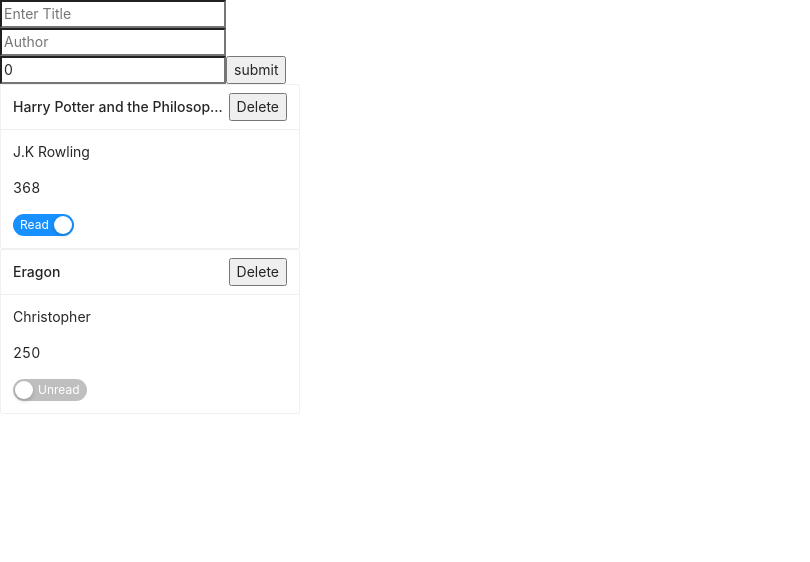
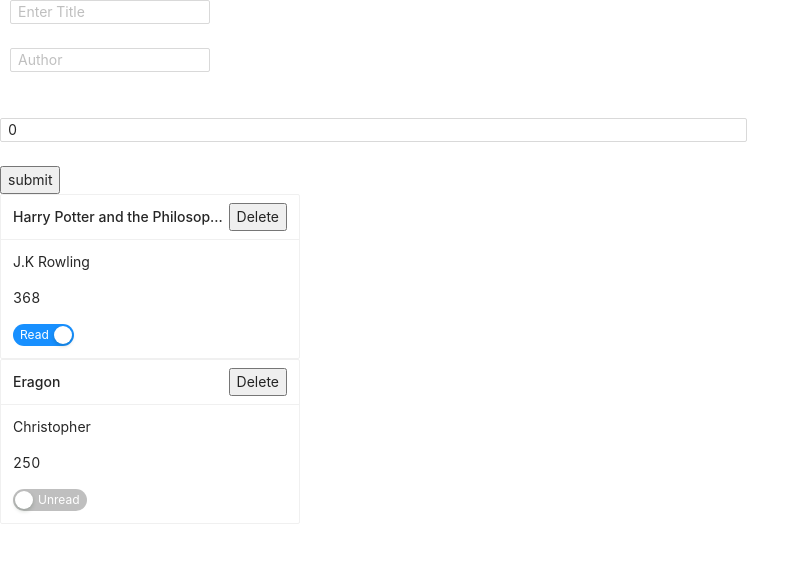
Before and after one commit to codingXwolf/library, a React (Create React App) app in the folder library-react/: page / in a window 1280 px wide. Shown: the top 562 px of the page, without its empty margins (0-810 px from the left). Built offline with nearby package versions, Linux system fonts and the light colour scheme.

Commit message:
Updating form with Ant D

```diff
--- /dev/null
+++ b/library-react/src/components/BookForm.js
@@ -0,0 +1,96 @@
+import React, { Component } from "react";
+import {Form, Input, Button, Switch,} from 'antd';
+
+
+class BookForm extends Component {
+  constructor(props) {
+    super(props)
+    this.state = {
+      title: '',
+      author: '',
+      pages: 0,
+      readStatus: false
+    }
+
+  }
+
+ handleChangeInput= (e) => {
+
+  this.setState({
+    [e.target.name]: e.target.value
+  })
+  console.log(this.state);
+}
+
+onSubmit = (e) => {
+ e.preventDefault();
+
+this.props.addBook(e.target);
+
+this.setState({
+  title: "",
+  author: "",
+  pages: 0,
+  readStatus: false,
+});
+
+}
+
+  render() {
+    return (
+      <div>
+        <Form
+          size="small"
+          labelCol={{
+            span: 4,
+          }}
+          wrapperCol={{
+            span: 14,
+          }}
+          layout="horizontal"
+          onSubmit={this.onSubmit}
+        >
+          <Form.Item>
+            <Input
+              style={{ width: 200, margin: "0 10px" }}
+              size="small"
+              type="text"
+              className="input"
+              placeholder="Enter Title"
+              name="title"
+              value={this.state.title}
+              onChange={this.handleChangeInput}
+            />
+          </Form.Item>
+
+          <Form.Item>
+            <Input
+              style={{ width: 200, margin: "0 10px" }}
+              size="small"
+              type="text"
+              className="input"
+              placeholder="Author"
+              name="author"
+              value={this.state.author}
+              onChange={this.handleChangeInput}
+            />
+          </Form.Item>
+          <br />
+          <Form.Item>
+            <Input
+              type="number"
+              className="input"
+              placeholder="Pages"
+              name="pages"
+              value={this.state.pages}
+              onChange={this.handleChangeInput}
+            />
+          </Form.Item>
+          <input type="submit" value="submit" />
+        </Form>
+      </div>
+    );
+  }
+}
+
+export default BookForm;
--- a/library-react/src/components/Form.js
+++ /dev/null
@@ -1,75 +0,0 @@
-import React, { Component } from "react";
-
-class Form extends Component {
-  constructor(props) {
-    super(props)
-    this.state = {
-      title: '',
-      author: '',
-      pages: 0,
-      readStatus: false
-    }
-
-  }
-
- handleChangeInput= (e) => {
-
-  this.setState({
-    [e.target.name]: e.target.value
-  })
-  console.log(this.state);
-}
-
-onSubmit = (e) => {
- e.preventDefault();
-
-this.props.addBook(e.target);
-
-this.setState({
-  title: "",
-  author: "",
-  pages: 0,
-  readStatus: false,
-});
-
-}
-
-  render() {
-    return (
-      <div>
-        <form onSubmit={this.onSubmit}>
-          <input
-            type="text"
-            className="input"
-            placeholder="Enter Title"
-            name="title"
-            value={this.state.title}
-            onChange={this.handleChangeInput}
-          /> <br/>
-          <input
-            type="text"
-            className="input"
-            placeholder="Author"
-            name="author"
-            value={this.state.author}
-            onChange={this.handleChangeInput}
-          /> <br/>
-          <input
-            type="number"
-            className="input"
-            placeholder="Pages"
-            name="pages"
-            value={this.state.pages}
-            onChange={this.handleChangeInput}
-          />
-        <input
-         type="submit"
-         value="submit"
-        />
-        </form>
-      </div>
-    );
-  }
-}
-
-export default Form;
--- a/library-react/src/components/Library.js
+++ b/library-react/src/components/Library.js
@@ -1,5 +1,5 @@
 import React, { Component } from "react";
-import Form from "./Form";
+import BookForm from "./BookForm";
 import BookCard from "./BookCard";
 import { v4 as uuidv4 } from "uuid";
 
@@ -78,7 +78,7 @@
 
     return (
       <div>
-        <Form addBook={this.addBook} />
+        <BookForm addBook={this.addBook} />
         {myLibrary}
       </div>
     );
```
Also changed, not shown: 1 other file (tests, documents, lock files or other folders).
